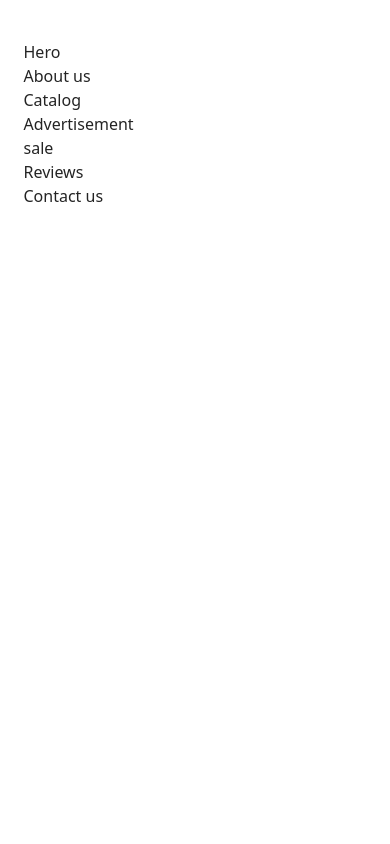
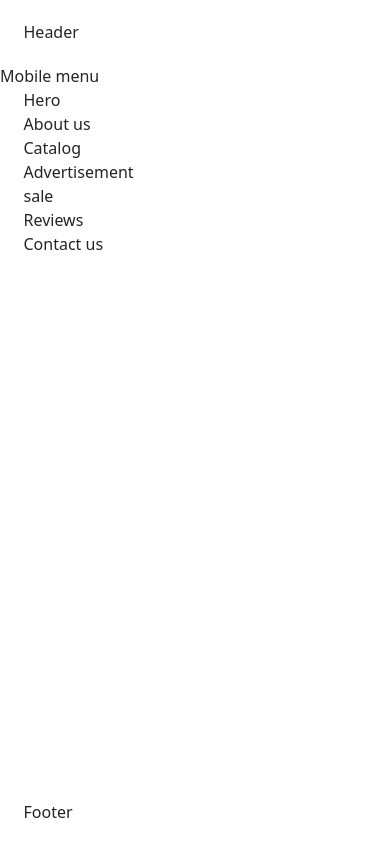
Before and after one commit to PushEaxVK/project-chrono-creators, a website built with Vite: page src/index.html in a window 390 px wide. Built offline with nearby package versions, Linux system fonts and the light colour scheme.

Commit message:
add text to header, footer and mobile menu

```diff
--- a/src/partials/footer.html
+++ b/src/partials/footer.html
@@ -1,3 +1,3 @@
 <footer class="footer">
-  <div class="container"></div>
+  <div class="container">Footer</div>
 </footer>
--- a/src/partials/header.html
+++ b/src/partials/header.html
@@ -1,3 +1,3 @@
 <header class="header">
-  <div class="container"></div>
+  <div class="container">Header</div>
 </header>
--- a/src/partials/mobile-menu.html
+++ b/src/partials/mobile-menu.html
@@ -0,0 +1 @@
+<p>Mobile menu</p>
```
